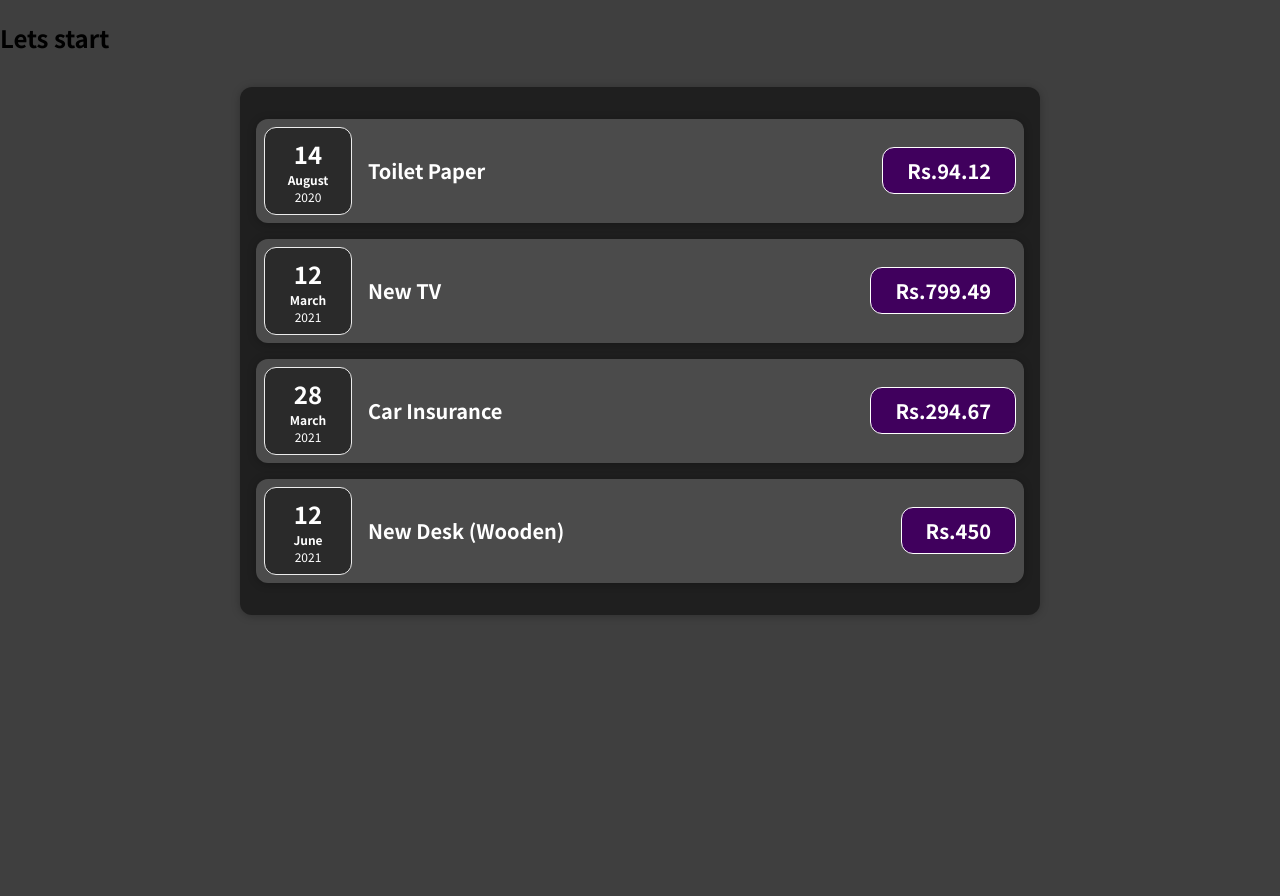
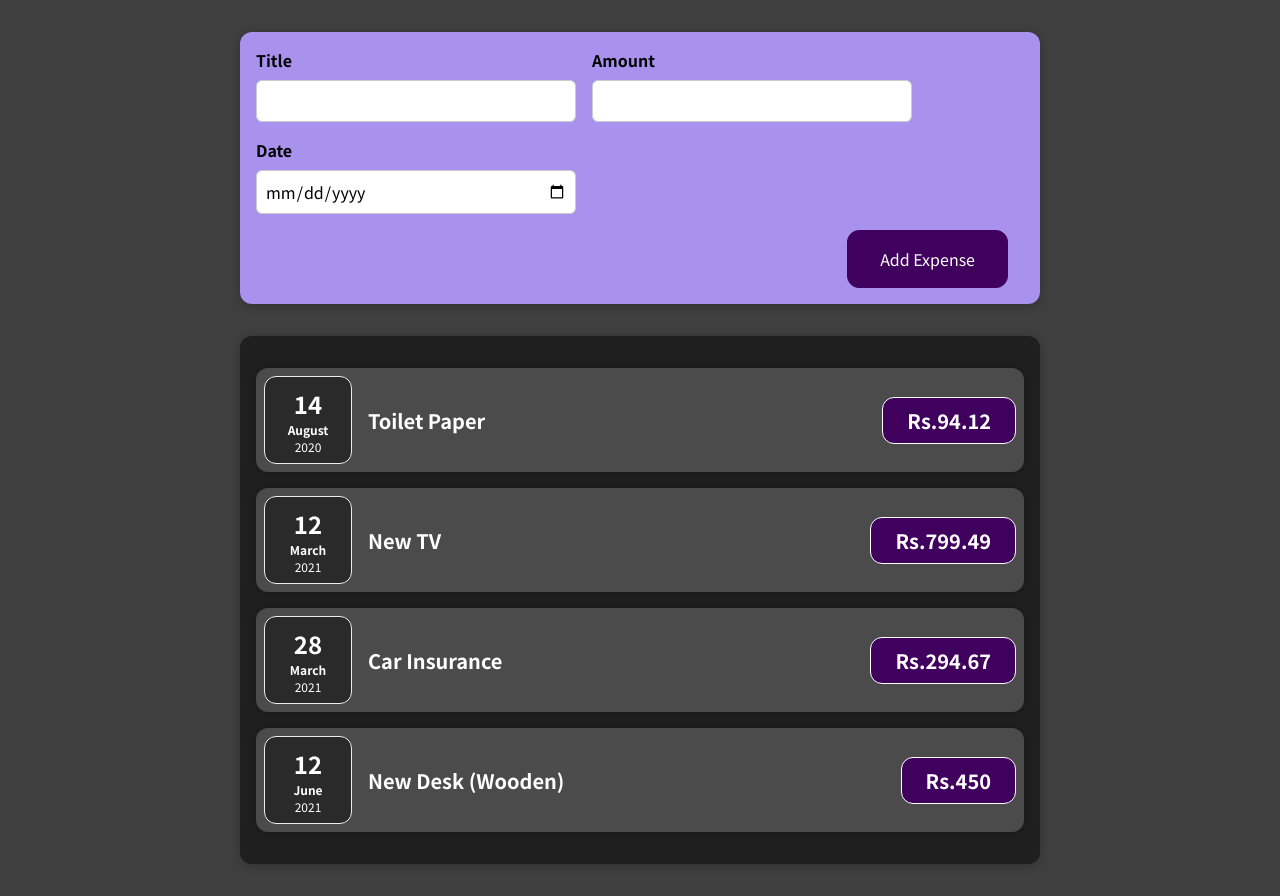
Before and after one commit to neeti-nk47/first-react-project, a React (Create React App) app: page / in a window 1280 px wide. Before the commit the page ends 800 px from the top, so only its background shows below. Built offline with nearby package versions, Linux system fonts and the light colour scheme.

Commit message:
Add files via upload

```diff
--- a/src/App.js
+++ b/src/App.js
@@ -1,8 +1,8 @@
-import React from "react";
+import React, {useState} from "react";
 import Expenses from "./components/Expenses/Expenses";
+import NewExpense from "./components/NewExpense/NewExpense";
 
-const App = () => {
-  const expenses = [
+const DUMMY_DATA = [
   {
     id: 'e1',
     title: 'Toilet Paper',
@@ -24,12 +24,21 @@
   },
 ];
 
+const App = () => {
+  const [expenses, setExpenses] = useState(DUMMY_DATA);
+
+  const addExpenseHandler = (expense) =>{
+    setExpenses((prevExpenses) => {
+      return [expense, ...prevExpenses];
+    });
+  };
+
   return (
       <div>
-        <h2>Lets start</h2>
+        <NewExpense onAddExpense={addExpenseHandler} />
         <Expenses items={expenses} />
       </div>
   );
-}
+};
 
 export default App;
```
Lines whose indentation alone changed are shown as unchanged.
